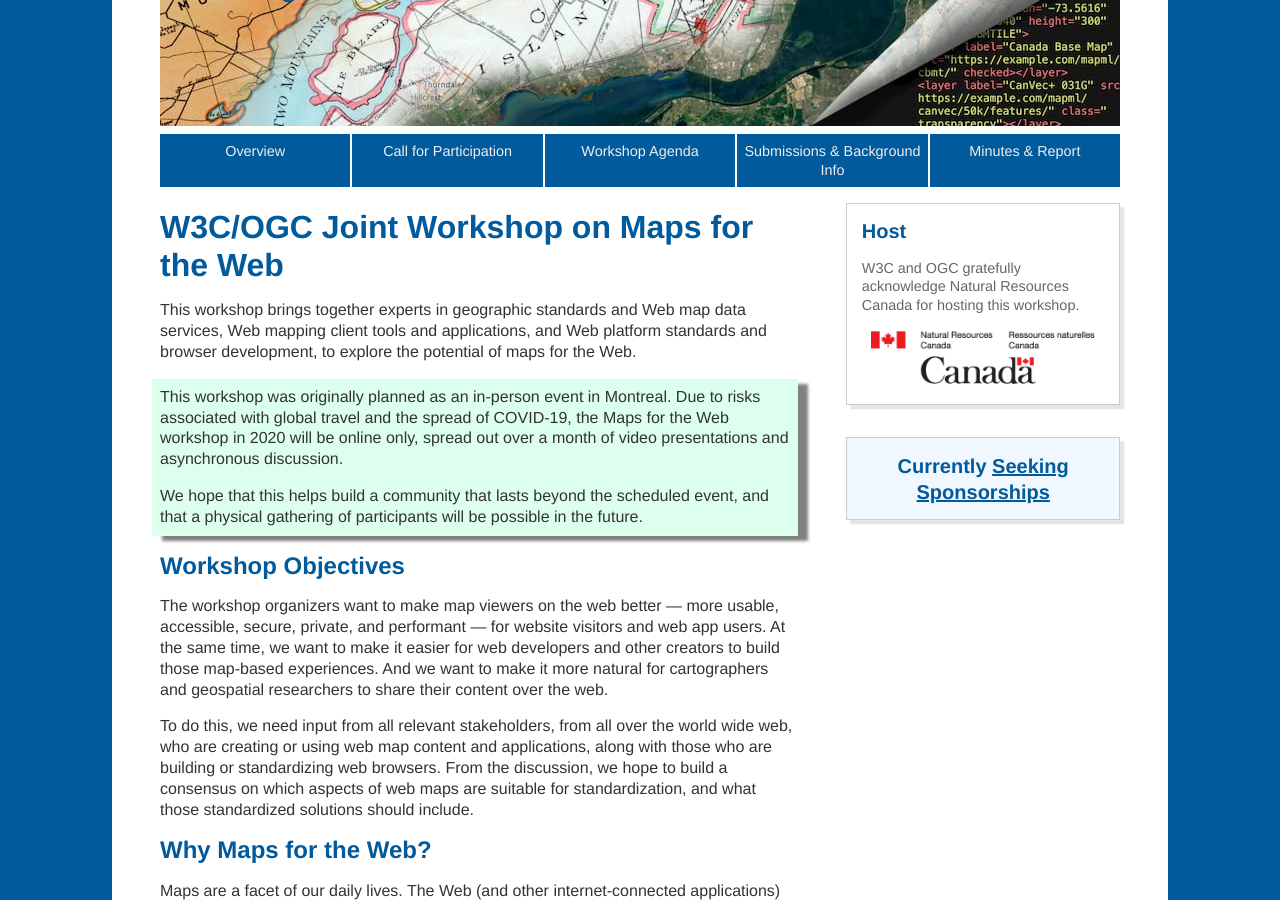
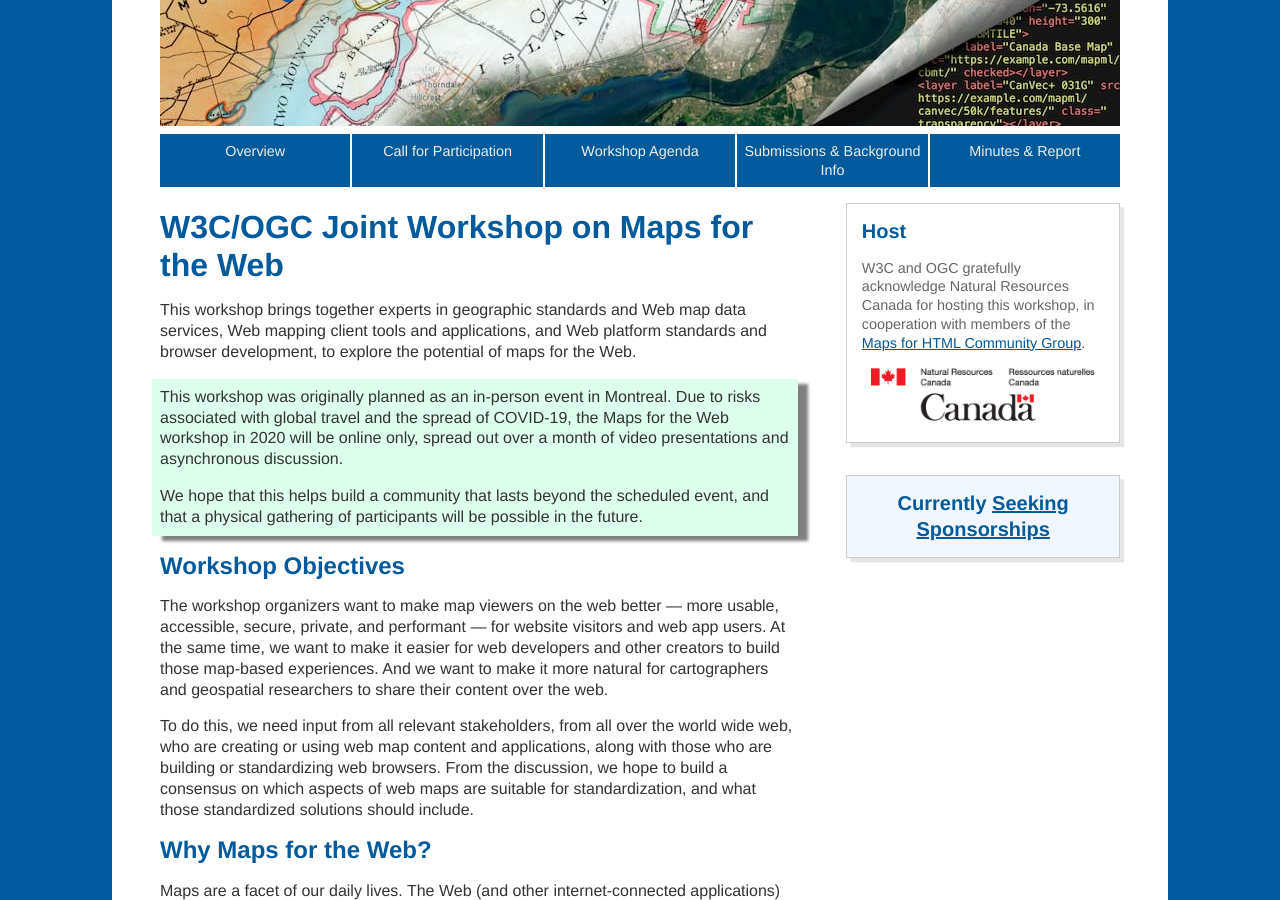
Before and after one commit to Maps4HTML/Maps4HTML-Workshop-2020, a Jekyll site: the page built from index.html, in a window 1280 px wide and 900 px high, scrolled down 587 px. Built offline with Jekyll 4.4.1, drawn with Linux system fonts in a browser that asks for light colours.

Commit message:
Add the Maps for HTML CG as a co-host
(Shows up in the sidebar)

```diff
--- a/_includes/host.html
+++ b/_includes/host.html
@@ -2,7 +2,9 @@
   <h2>Host</h2>
   <p class="image-paragraph-host">
     W3C and OGC gratefully acknowledge
-    Natural Resources Canada for hosting this workshop.
+    Natural Resources Canada for hosting this workshop,
+    in cooperation with members of
+    the <a href="https://maps4html.org/">Maps for HTML Community Group</a>.
   </p>
   <p class="image-paragraph">
     <a
```
